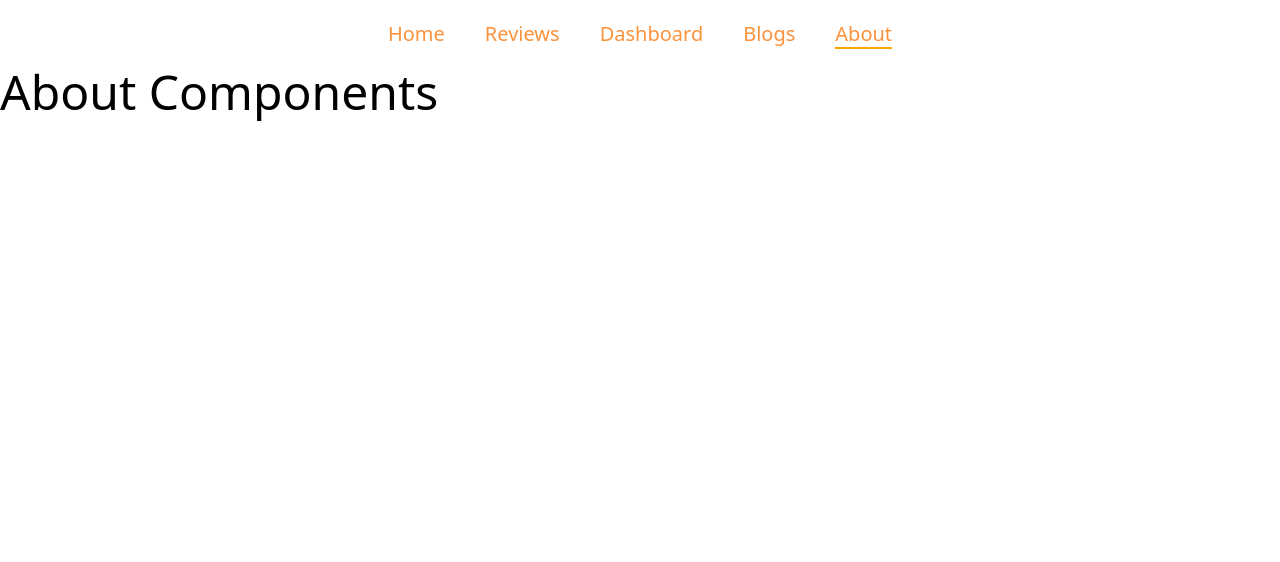
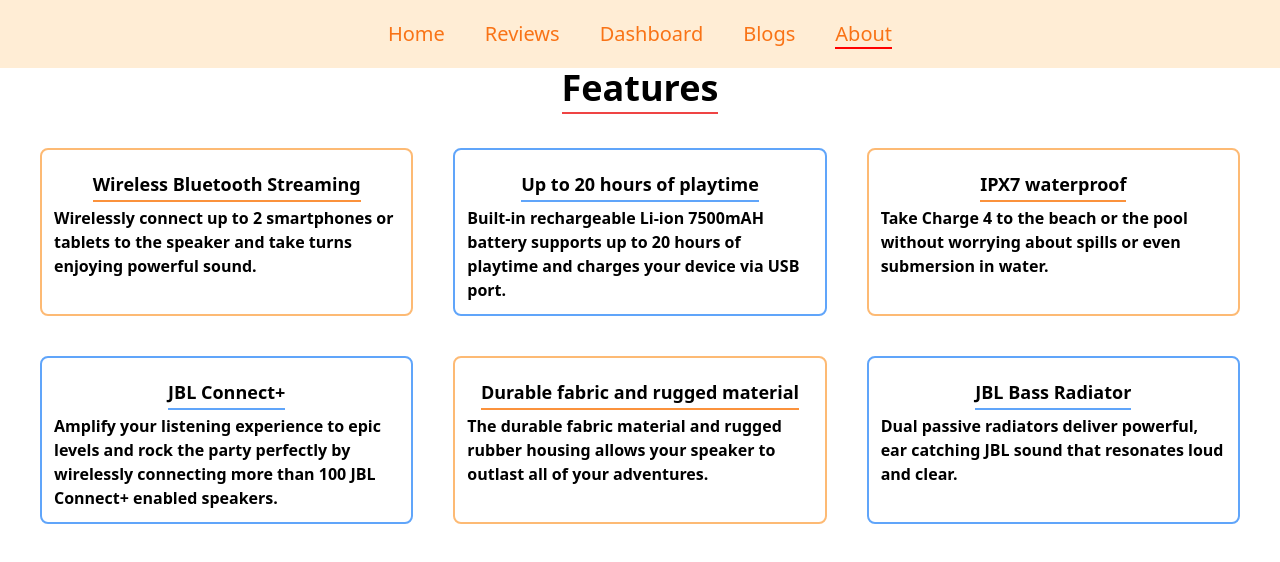
Before and after one commit to HasibAliOpu/JBL-Charge-4, a React (Create React App) app: page /about in a window 1280 px wide. Shown: the top 562 px of the page. Built offline with nearby package versions, Linux system fonts and the light colour scheme.

Commit message:
about section done

```diff
--- a/src/Components/About/About.js
+++ b/src/Components/About/About.js
@@ -3,7 +3,78 @@
 const About = () => {
   return (
     <div>
-      <h1 className="text-5xl">About Components</h1>
+      <h1 className="text-4xl font-semibold text-center ">
+        <span className="border-b-2 border-red-500">Features</span>
+      </h1>
+      <div className="grid md:grid-cols-3 gap-10 p-10 font-semibold">
+        <div className="border-2 rounded-lg border-orange-300 p-3">
+          <h1 className="text-center my-2 text-lg">
+            <span className="border-b-2 border-orange-400 pb-1">
+              Wireless Bluetooth Streaming
+            </span>
+          </h1>
+          <p>
+            Wirelessly connect up to 2 smartphones or tablets to the speaker and
+            take turns enjoying powerful sound.
+          </p>
+        </div>
+        <div className="border-2 rounded-lg border-blue-400 p-3">
+          <h1 className="text-center my-2 text-lg">
+            <span className="border-b-2 border-blue-400 pb-1">
+              Up to 20 hours of playtime
+            </span>
+          </h1>
+          <p>
+            Built-in rechargeable Li-ion 7500mAH battery supports up to 20 hours
+            of playtime and charges your device via USB port.
+          </p>
+        </div>
+        <div className="border-2 rounded-lg border-orange-300 p-3">
+          <h1 className="text-center my-2 text-lg">
+            <span className="border-b-2 border-orange-400 pb-1">
+              IPX7 waterproof
+            </span>
+          </h1>
+          <p>
+            Take Charge 4 to the beach or the pool without worrying about spills
+            or even submersion in water.
+          </p>
+        </div>
+        <div className="border-2 rounded-lg border-blue-400 p-3">
+          <h1 className="text-center my-2 text-lg">
+            <span className="border-b-2 border-blue-400 pb-1">
+              JBL Connect+
+            </span>
+          </h1>
+          <p>
+            Amplify your listening experience to epic levels and rock the party
+            perfectly by wirelessly connecting more than 100 JBL Connect+
+            enabled speakers.
+          </p>
+        </div>
+        <div className="border-2 rounded-lg border-orange-300 p-3">
+          <h1 className="text-center my-2 text-lg">
+            <span className="border-b-2 border-orange-400 pb-1">
+              Durable fabric and rugged material
+            </span>
+          </h1>
+          <p>
+            The durable fabric material and rugged rubber housing allows your
+            speaker to outlast all of your adventures.
+          </p>
+        </div>
+        <div className="border-2 rounded-lg border-blue-400 p-3">
+          <h1 className="text-center my-2 text-lg">
+            <span className="border-b-2 border-blue-400 pb-1">
+              JBL Bass Radiator
+            </span>
+          </h1>
+          <p>
+            Dual passive radiators deliver powerful, ear catching JBL sound that
+            resonates loud and clear.
+          </p>
+        </div>
+      </div>
     </div>
   );
 };
--- a/src/Components/CustomLink/CustomLink.js
+++ b/src/Components/CustomLink/CustomLink.js
@@ -9,7 +9,7 @@
     <div>
       <Link
         style={{
-          borderBottom: match ? "2px solid orange" : "none",
+          borderBottom: match ? "2px solid red" : "none",
         }}
         to={to}
         {...props}
--- a/src/Components/Dashboard/Dashboard.js
+++ b/src/Components/Dashboard/Dashboard.js
@@ -52,7 +52,7 @@
   ];
   return (
     <div>
-      <div className="my-10 flex justify-center w-full">
+      <div className="my-10 flex justify-center">
         <div>
           <h1 className="text-center text-3xl font-mono font-bold text-violet-700">
             MONTH WISE SELL
--- a/src/Components/Header/Header.js
+++ b/src/Components/Header/Header.js
@@ -4,7 +4,7 @@
 const Header = () => {
   const [open, setOpen] = useState(false);
   return (
-    <div className="">
+    <div className="sticky top-0 md:py-5 bg-orange-100">
       <div
         onClick={() => setOpen(!open)}
         className="w-8 h-8 md:hidden text-white bg-orange-400 rounded-full"
@@ -12,7 +12,7 @@
         {open ? <XIcon /> : <MenuIcon />}
       </div>
       <ul
-        className={`md:flex justify-center gap-10 md:my-5 font-medium text-xl text-orange-400 md:static absolute ${
+        className={`md:flex justify-center gap-10  font-medium text-xl w-full text-center bg-orange-100 text-orange-500 md:static absolute ${
           open ? "top-18" : "top-[-220px]"
         }`}
       >
```
